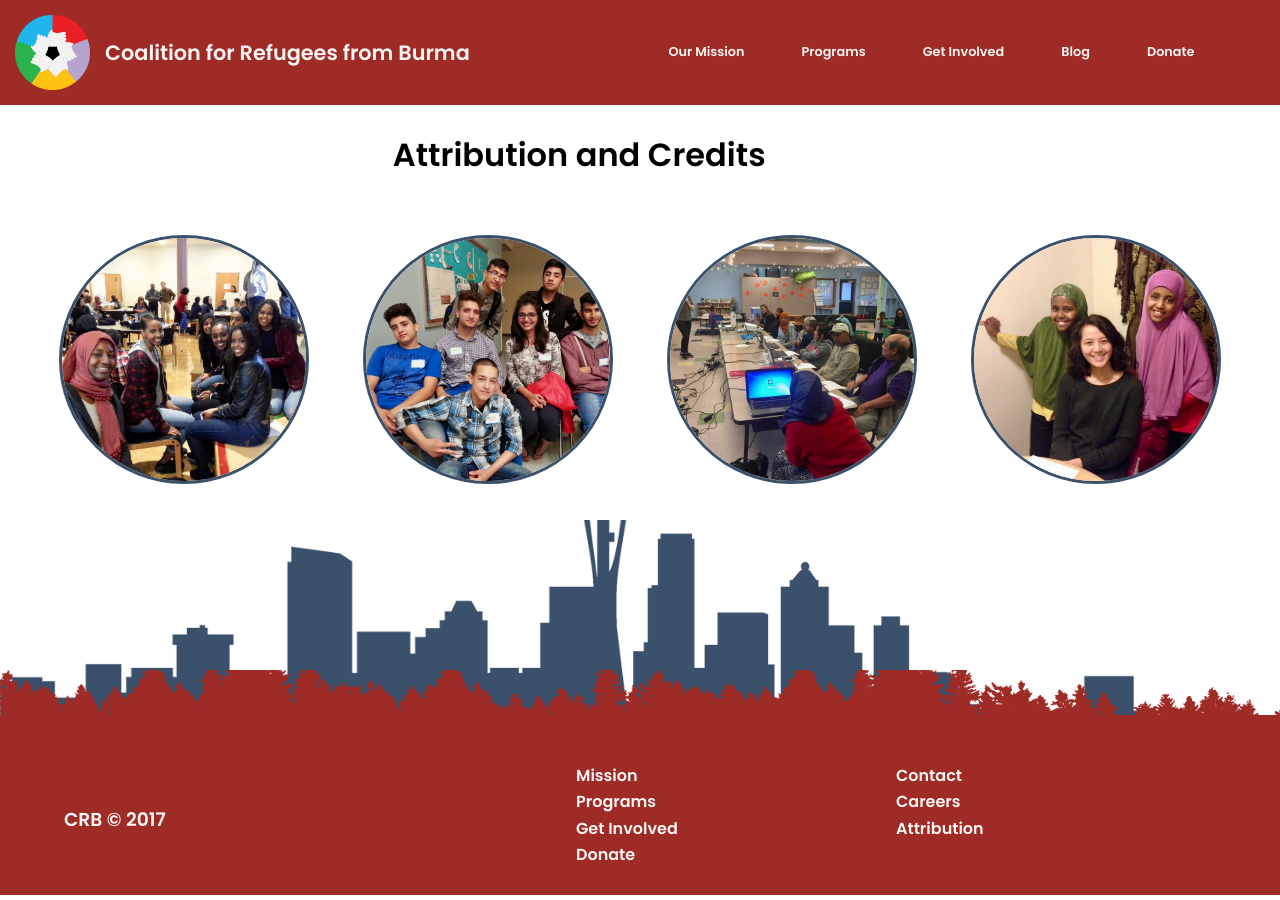
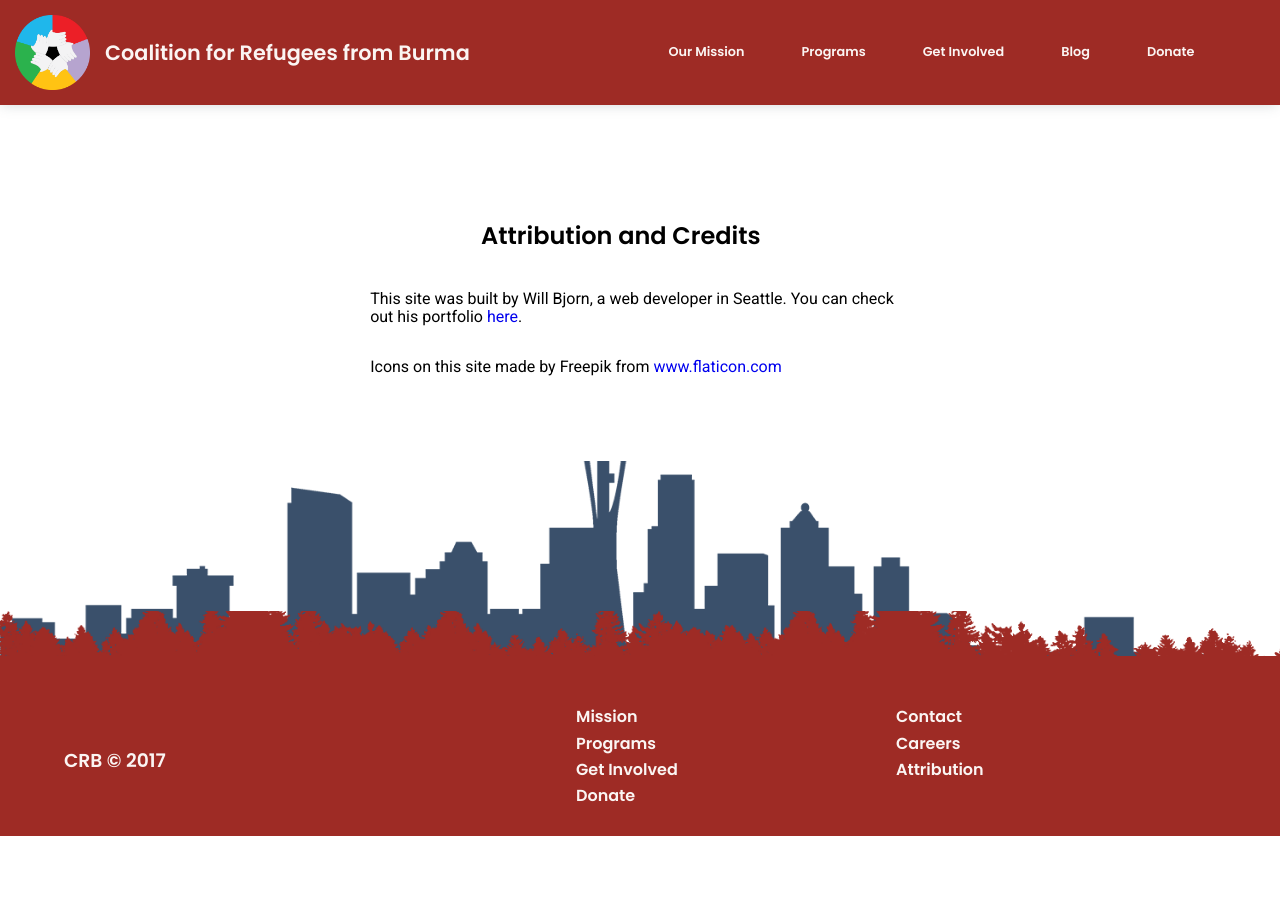
Before and after one commit to CRB4refugees/CoalitionForRefugees, a Jekyll site: the page built from Attribution/index.html, in a window 1280 px wide. Built offline with Jekyll 4.4.1, drawn with Linux system fonts in a browser that asks for light colours; nearby versions of some CDN libraries.

Commit message:
Made attribution page.

```diff
--- a/Attribution/index.html
+++ b/Attribution/index.html
@@ -9,15 +9,18 @@ title: Attribution and Credits
   {% include mobile_nav.html %}
   {% include header.html%}
   <div class="content-container">
+    <!-- content here -->
+    <!-- BEGINNING OF SECTION ONE -->
+    <section class="flex-page-section">
+      <div class="text-cont">
+        <h2>Attribution and Credits</h2>
+        <p>This site was built by Will Bjorn, a web developer in Seattle. You can check out his portfolio <a href="http://jackofalltrad.es/">here</a>.</p>
+        <p>Icons on this site made by Freepik from <a href="http://www.flaticon.com"> www.flaticon.com</a></p>
+      </div>
+    </section>
+    <!-- END OF SECTION ONE -->
 
 
-
-    <!-- content here -->
-    <h1>Attribution and Credits</h1>
-
-
-
-    {% include fourWideCircleImages.html%}
   </div><!-- /.container -->
   {% include footer.html%}
   </body>
--- a/js/kon.js
+++ b/js/kon.js
@@ -1,11 +1,12 @@
 const keyPressed = [];
-const devName = 'willbjorn';
+const devName = 'willbjorn!';
 
 
 window.addEventListener('keyup', (e) => {
   keyPressed.push(e.key);
   keyPressed.splice(-devName.length-1, keyPressed.length - devName.length);
   if (keyPressed.join('').includes(devName)) {
+
     console.log('you did it! you found me!');
     //add code to display here
   }
--- a/styles/scss-imports/_header.scss
+++ b/styles/scss-imports/_header.scss
@@ -18,14 +18,16 @@ nav {
   background-color: $redBrown;
   transition: all 1s ease-in;
   z-index: 10;
-
-
 }
 
 nav#responsive-sticky-nav {
   background-color: $redBrown;
   opacity: 1 !important;
   transition: all 1s ease;
+  -webkit-box-shadow: -1px 2px 12px -2px rgba(115,130,134,.3);
+  -moz-box-shadow: -1px 2px 12px -2px rgba(115,130,134,.3);
+  box-shadow: -1px 2px 12px -2px rgba(115,130,134,.3);
+
 
 }
 
```
Also changed, not shown: assets/images/Enhanced/profile-wb.jpg (added).
